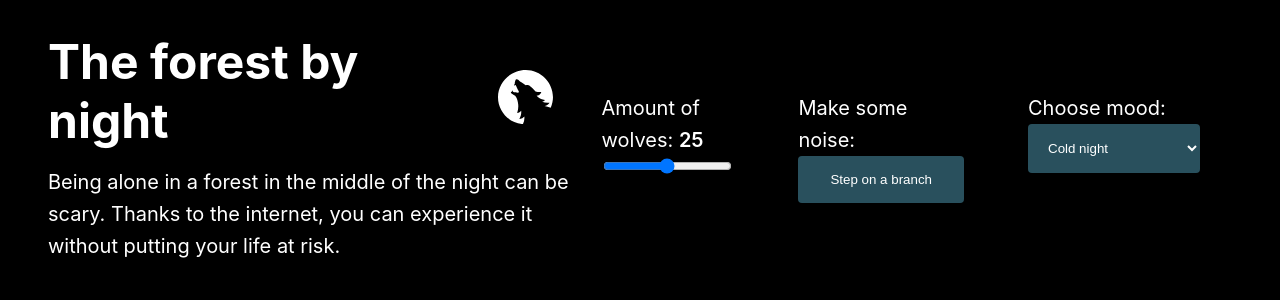
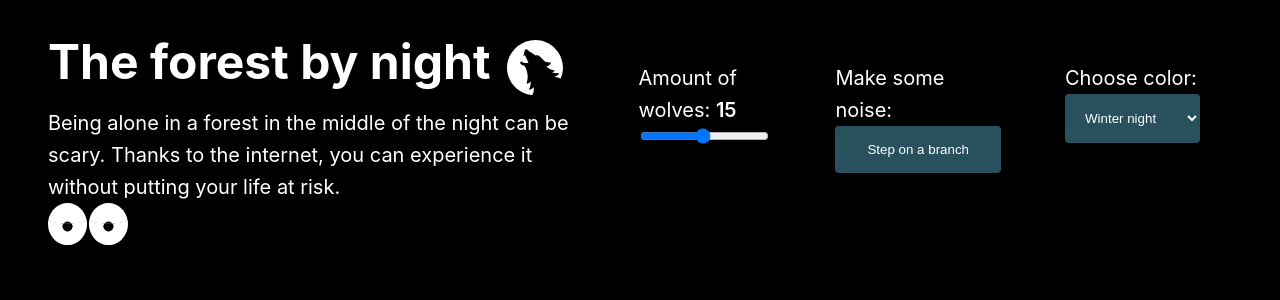
Before and after one commit to jennecattoor/art-generator, a React (Create React App) app: page / in a window 1280 px wide. Shown: the top 300 px of the page. Built offline with nearby package versions, Linux system fonts and the light colour scheme.

Commit message:
Working further, added eyes.js

```diff
--- a/src/App.css
+++ b/src/App.css
@@ -61,3 +61,11 @@
   color: white;
   cursor: pointer;
 }
+
+.eyes {
+  width: 5rem;
+}
+
+.eyes-white {
+  fill: #fff
+}
--- a/src/App.js
+++ b/src/App.js
@@ -1,12 +1,26 @@
 import './App.css';
 import Wolf from './icons/Wolf';
+import Eyes from './icons/Eyes'
 import Slider from './components/Slider'
 import Button from './components/Button'
 import Select from './components/Select'
 import { useState } from 'react';
 
 function App() {
-    const [amount, setAmount] = useState(25);
+    const [amount, setAmount] = useState(15);
+
+     const [addNoise, setAddNoise] = useState(false);
+
+    const handleButtonClick = e => {
+      setAddNoise(!addNoise)
+    }
+
+    const mood = [
+      {name: 'Winter night', color: '#000000'},
+      {name: 'Summer night', color: '#5a5a97'},
+      {name: 'Arctic night', color: '#0f0f41'},
+      {name: 'Desert night', color: '#02012c'},
+    ]
   return (
     <div className="container">
       <section className='info-input'>
@@ -17,10 +31,13 @@ function App() {
           <p>Being alone in a forest in the middle of the night can be scary. Thanks to the internet, you can experience it without putting your life at risk.</p>
         </div>
         <div className="input">
-          <div className="input-item"><Slider label="Amount of wolves:" min={1} max={50} value={amount} onValueChange={v => setAmount(v)}/></div>
-          <div className="input-item"><Button label="Make some noise:" value="Step on a branch"/></div>
-          <div className="input-item"><Select label="Choose mood:" /></div>
+          <div className="input-item"><Slider label="Amount of wolves:" min={1} max={30} value={amount} onValueChange={v => setAmount(v)}/></div>
+          <div className="input-item"><Button label="Make some noise:" value="Step on a branch" onClick={handleButtonClick} /></div>
+          <div className="input-item"><Select label="Choose color:" value={mood} /></div>
         </div>
+      </section>
+      <section>
+        <div className="eyes"><Eyes /></div>
       </section>
     </div>
   );
--- a/src/components/Select.js
+++ b/src/components/Select.js
@@ -3,10 +3,7 @@ const Select = ({label, value}) => {
         <label>
             <p>{label}</p>
             <select className="select" name="night">
-                <option value="volvo">Cold night</option>
-                <option value="saab">Warm summer night</option>
-                <option value="fiat">Arctic night</option>
-                <option value="audi">Desert night</option>
+                {value.map(mood => <option key={mood.name} value={mood.name}>{mood.name}</option>)}
             </select>
         </label>
     )
--- a/src/components/Slider.js
+++ b/src/components/Slider.js
@@ -6,6 +6,7 @@ const Slider = ({ onValueChange, value, max, min, label }) => {
       <p>{label} <span className="text-bold">{value}</span></p>
       <input
         type="range"
+        className="range"
         min={min}
         max={max}
         value={value}
--- /dev/null
+++ b/src/icons/Eyes.js
@@ -0,0 +1,24 @@
+import * as React from "react"
+
+export default function Eyes() {
+  return (
+  <svg xmlns="http://www.w3.org/2000/svg" viewBox="0 0 217.17014 114.67999">
+    <g id="White-bottem">
+      <path className="eyes-white" d="M233.58507,124.79243c0,31.67-23.73,57.34-52.99,57.34-29.27,0-52.99-25.67-52.99-57.34a62.19291,62.19291,0,0,1,.63995-8.91c11.3,3.84,25.77,6.45,41.83,7.25a13.12,13.12,0,1,0,21.04,0c16.06-.8,30.53-3.41,41.83-7.25A62.19287,62.19287,0,0,1,233.58507,124.79243Z" transform="translate(-16.41493 -67.45241)"/>
+      <path className="eyes-white" d="M122.39491,124.79243c0,31.67-23.73,57.34-52.99,57.34-29.27,0-52.99-25.67-52.99-57.34a62.19291,62.19291,0,0,1,.64-8.91c11.3,3.84,25.77,6.45,41.83,7.25a13.12,13.12,0,1,0,21.04,0c16.06-.8,30.53-3.41,41.83-7.25A62.19287,62.19287,0,0,1,122.39491,124.79243Z" transform="translate(-16.41493 -67.45241)"/>
+    </g>
+    <g id="white-top">
+      <path className="eyes-white" d="M121.7549,116.37606c-11.3,3.87917-25.77,6.51576-41.83,7.32391q-5.16.25766-10.52.26266-5.355,0-10.52-.26266c-16.06-.80815-30.53-3.44474-41.83-7.32391,3.95-27.71971,25.88-48.92365,52.35-48.92365C95.86488,67.45241,117.80488,88.65635,121.7549,116.37606Z" transform="translate(-16.41493 -67.45241)"/>
+      <path className="eyes-white" d="M232.94506,116.37606c-11.3,3.87917-25.77,6.51576-41.83,7.32391q-5.16.25766-10.52.26266-5.355,0-10.52-.26266c-16.06-.80815-30.53-3.44474-41.83-7.32391,3.95-27.71971,25.88-48.92365,52.35-48.92365C207.055,67.45241,228.995,88.65635,232.94506,116.37606Z" transform="translate(-16.41493 -67.45241)"/>
+    </g>
+    <g id="pupil-top">
+      <path d="M191.115,123.17805q-5.16.25728-10.52.26226-5.355,0-10.52-.26226a13.05317,13.05317,0,0,1,21.04,0Z" transform="translate(-16.41493 -67.45241)"/>
+      <path d="M79.92488,123.17805q-5.16.25728-10.52.26226-5.355,0-10.52-.26226a13.05317,13.05317,0,0,1,21.04,0Z" transform="translate(-16.41493 -67.45241)"/>
+    </g>
+    <g id="pupil-bottem">
+      <path d="M82.52491,130.96242a13.12,13.12,0,1,1-23.64-7.83q5.16.25506,10.52.26,5.355,0,10.52-.26A13.03167,13.03167,0,0,1,82.52491,130.96242Z" transform="translate(-16.41493 -67.45241)"/>
+      <path d="M193.71508,130.96242a13.12,13.12,0,1,1-23.64-7.83q5.16.25506,10.52.26,5.355,0,10.52-.26A13.03168,13.03168,0,0,1,193.71508,130.96242Z" transform="translate(-16.41493 -67.45241)"/>
+    </g>
+  </svg>
+  )
+}
```
